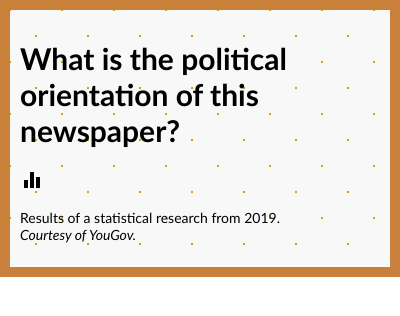
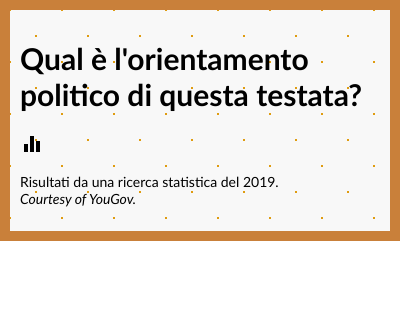
Before and after one commit to michelangelo-nardi02/lacrime_e_sangue, a browser extension: page Sprint_Review_Marzo/Popup.html in a window 400 px wide. Drawn offline with Linux system fonts and the light colour scheme.

Commit message:
Update Popup.html

```diff
--- a/Sprint_Review_Marzo/Popup.html
+++ b/Sprint_Review_Marzo/Popup.html
@@ -8,13 +8,13 @@
 </head>
 <body>
   <div class="popup">
-    <h1>What is the political orientation of this newspaper?</h1>
+    <h1>Qual è l'orientamento politico di questa testata?</h1>
     <img src="icon.png" alt="Podium" id="podiumImage">
     <div class="container podium" id="podiumContainer">
 
     </div>
     <div class="credits">
-      <p>Results of a statistical research from 2019. <br> <i>Courtesy of YouGov.</i> </p>
+      <p>Risultati da una ricerca statistica del 2019. <br> <i>Courtesy of YouGov.</i> </p>
     </div>
 
     <script src="Popup.js"></script>
```
